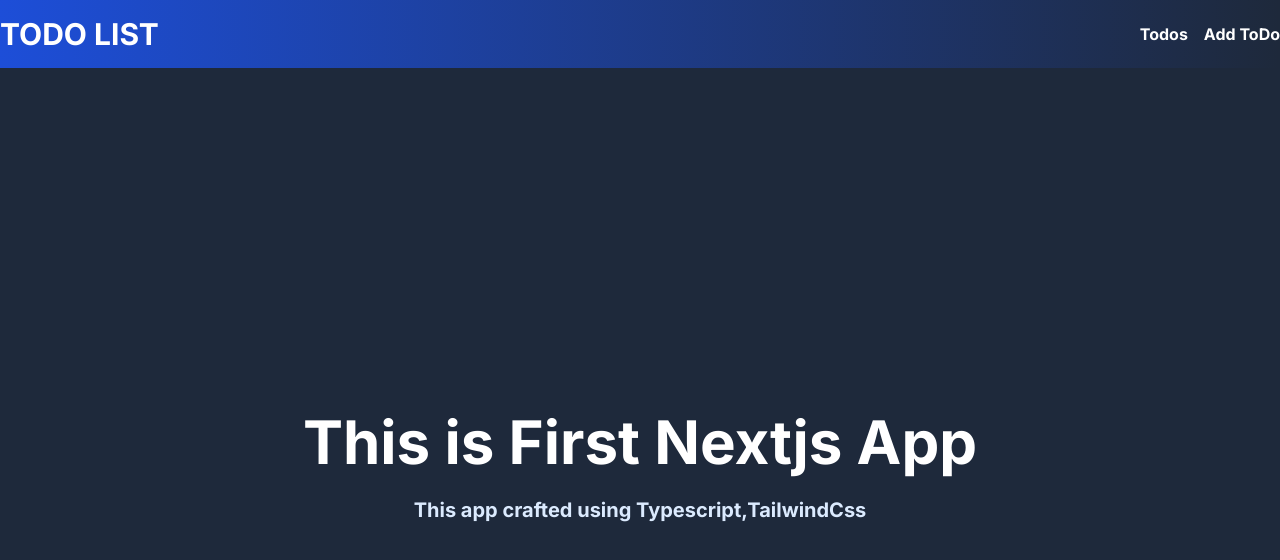
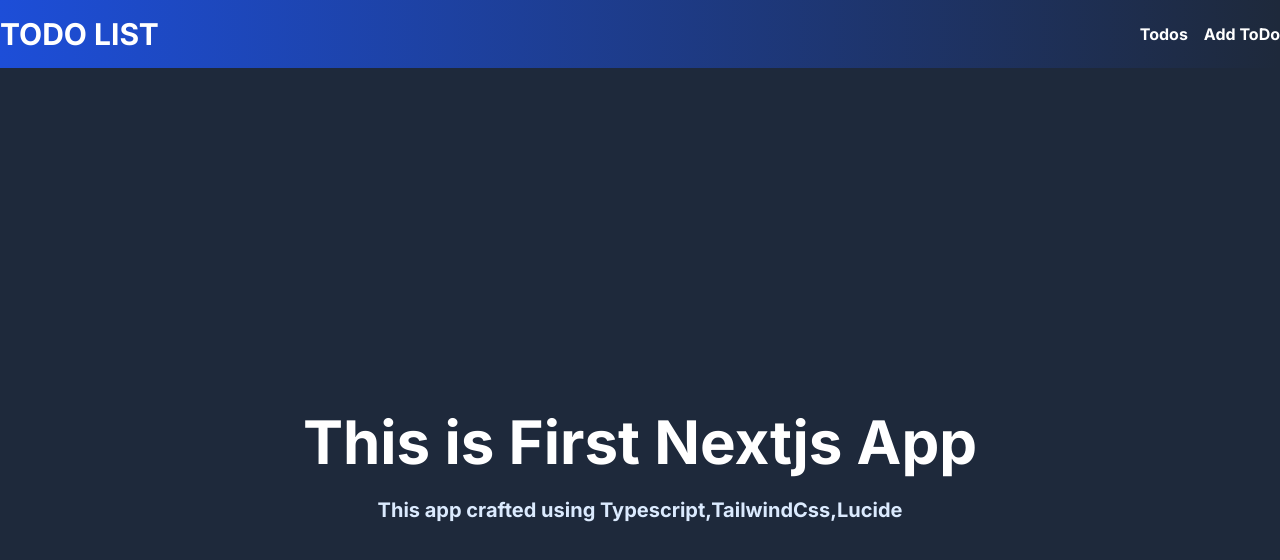
Before and after one commit to momotan039/ToDoList-Nextjs, a Next.js app: page / in a window 1280 px wide. Shown: the top 560 px of the page. Built offline with nearby package versions, Linux system fonts and the light colour scheme.

Commit message:
add lucide to menetioned techs

```diff
--- a/app/page.tsx
+++ b/app/page.tsx
@@ -7,7 +7,7 @@ export default function Home() {
       <h1 className="text-white font-bold text-center text-3xl sm:text-4xl   lg:text-6xl ">
         This is First Nextjs App
       </h1>
-      <p className="text-center text-blue-100 font-bold mt-6 text-xl">This app crafted using Typescript,TailwindCss</p>
+      <p className="text-center text-blue-100 font-bold mt-6 text-xl">This app crafted using Typescript,TailwindCss,Lucide</p>
     </div>
   );
 }
```
